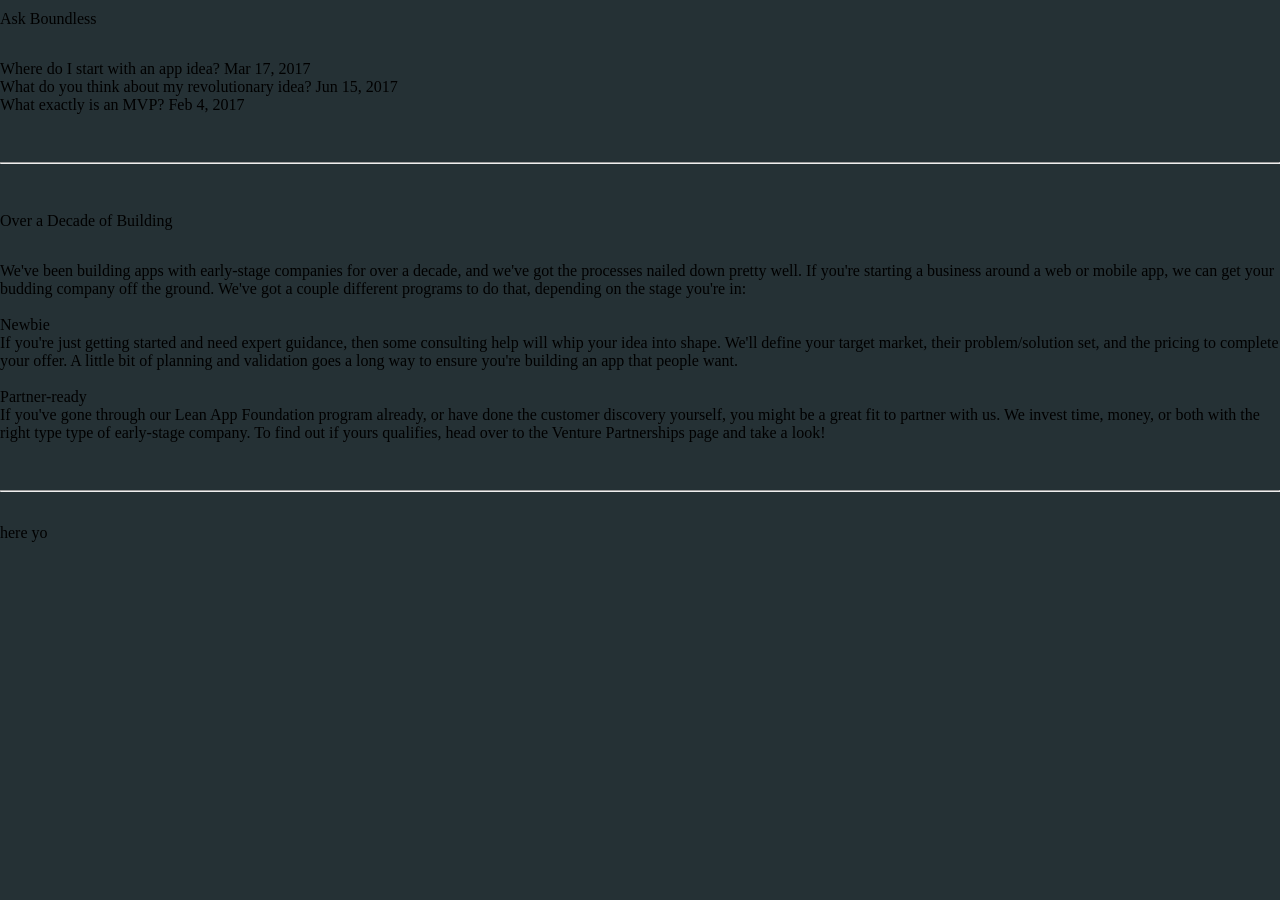
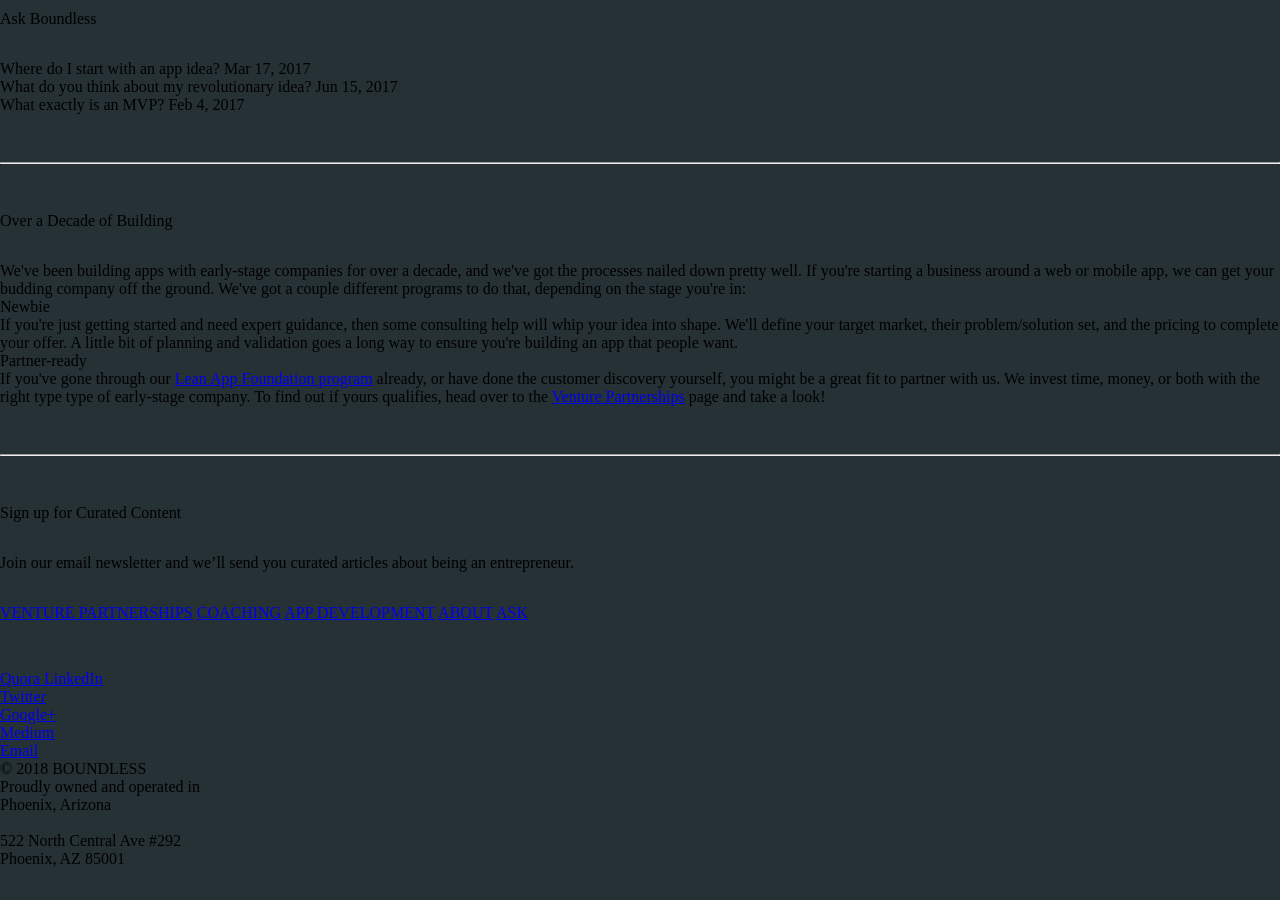
Before and after one commit to abasalilov/boundlessnew, a Jekyll site: the page built from index.md, in a window 1280 px wide and 900 px high, scrolled down 746 px. Built offline with Jekyll 4.4.1, drawn with Linux system fonts in a browser that asks for light colours; before the commit the page ends 1304 px from its top, so only the background shows below that.

Commit message:
mobile working

```diff
--- a/_includes/homeContent.html
+++ b/_includes/homeContent.html
@@ -1,13 +1,13 @@
 <section class="fluid-container">
   <div class="home-construction">
-    <img src="./img/home-group-134-copy.png" class="img" />
+    <img src="./img/home-group-134-copy.png" class="img ml-sm-5 ml-xs-0" />
   </div>
   <div class="row helpingpeoplegrow text-info mx-0 px-0">
     <div class="col-sm-9 offset-sm-2">
       Helping people grow ideas<br />into sustainable companies.
     </div>
   </div>
-  <div class="ittakesmorethana text-info">
+  <div class="row ittakesmorethana text-info mx-0 px-0">
     <div class="col-sm-8 offset-sm-2">
       It takes more than a great technology idea to build a great company. An
       idea is a catalyst, but great companies turn that idea into a sustainable
@@ -43,35 +43,46 @@
   <div class="row overadecade text-info mx-0 px-0">
     <div class="col-sm-10 offset-sm-2">Over a Decade of Building</div>
     <div class="wevebeenbuilding text-info">
-      <div class="col-sm-10 offset-sm-2">
-        <span class="span1"
-          >We've been building apps with early-stage companies for over a
-          decade, and we've got the processes nailed down pretty well. If you're
+      <div class="col-sm-9 offset-sm-2">
+        <div class="span1">
+          We've been building apps with early-stage companies for over a decade,
+          and we've got the processes nailed down pretty well. If you're
           starting a business around a web or mobile app, we can get your
           budding company off the ground. We've got a couple different programs
-          to do that, depending on the stage you're in:<br /><br /></span
-        ><span class="span2 paraTop">Newbie</span
-        ><span class="span3"
-          ><br />If you're just getting started and need expert guidance, then
-          some consulting help will whip your idea into shape. We'll define your
-          target market, their problem/solution set, and the pricing to complete
-          your offer. A little bit of planning and validation goes a long way to
-          ensure you're building an app that people want.<br /><br /></span
-        ><span class="span4 paraTop">Partner-ready</span
-        ><span class="span5"><br />If you've gone through our </span
-        ><span class="span6 highlightLink">Lean App Foundation program</span
-        ><span class="span7">
-          already, or have done the customer discovery yourself, you might be a
-          great fit to partner with us. We invest time, money, or both with the
-          right type type of early-stage company. To find out if yours
-          qualifies, head over to the </span
-        ><span class="span8 highlightLink">Venture Partnerships</span
-        ><span class="span9"> page and take a look!</span>
+          to do that, depending on the stage you're in:
+        </div>
+        <div class="span2">
+          <div class="paraTop">Newbie</div>
+          <div class="span3">
+            If you're just getting started and need expert guidance, then some
+            consulting help will whip your idea into shape. We'll define your
+            target market, their problem/solution set, and the pricing to
+            complete your offer. A little bit of planning and validation goes a
+            long way to ensure you're building an app that people want.
+          </div>
+          <div class="span4 paraTop">Partner-ready</div>
+          <span class="span5">If you've gone through our</span>
+          <a
+            class="span6 highlightLink text-info"
+            href="{{ site.baseurl }}/venture-partnerships/"
+            >Lean App Foundation program</a
+          >
+          <span class="span7">
+            already, or have done the customer discovery yourself, you might be
+            a great fit to partner with us. We invest time, money, or both with
+            the right type type of early-stage company. To find out if yours
+            qualifies, head over to the
+          </span>
+          <a
+            class="span8 highlightLink text-info"
+            href="{{ site.baseurl }}/venture-partnerships/"
+            >Venture Partnerships</a
+          >
+          <span class="span9">page and take a look!</span>
+        </div>
       </div>
     </div>
   </div>
 
   <hr class="midLine" />
-
-  <div class="row text-info mx-0 px-0"><div class="onetwo">here yo</div></div>
 </section>
--- a/_includes/signup.html
+++ b/_includes/signup.html
@@ -1,9 +1,9 @@
-<div>
-  <div class="row overadecade text-info">
-    <div class="col-sm-10 offset-sm-2">Sign up for Curated Content</div>
-    <div class="col-sm-10 offset-sm-2 joinCopy">
-      Join our email newsletter and we’ll send you curated articles about being
-      an entrepreneur.
-    </div>
+<div class="fluid-container">
+  <!-- <div class="row overadecade text-info mx-0 px-0"> -->
+  <div class="col-sm-10 offset-sm-2">Sign up for Curated Content</div>
+  <div class="col-sm-10 offset-sm-2 joinCopy">
+    Join our email newsletter and we’ll send you curated articles about being an
+    entrepreneur.
+    <!-- </div> -->
   </div>
 </div>
--- a/_layouts/homeLayout.html
+++ b/_layouts/homeLayout.html
@@ -32,7 +32,8 @@
 
   <body>
     <div class="fluid-container">
-      {% include headerNav.html %} {% include homeContent.html %}
+      {% include headerNav.html %} {% include homeContent.html %} {% include
+      signup.html %} {% include footer.html %}
     </div>
   </body>
 </html>
--- a/css/custom/includes/_home.scss
+++ b/css/custom/includes/_home.scss
@@ -7,10 +7,10 @@
 
 img {
   min-height: 1px;
-  max-width: 100%;
+  max-width: 98%;
   position: absolute;
   top: 205px;
-  left: 70px;
+  left: 9px;
 }
 
 .helpingpeoplegrow {
@@ -43,7 +43,7 @@
 }
 
 .topLine {
-  width: 92%;
+  width: 93%;
   margin-top: 6rem;
   margin-bottom: 4rem;
   position: relative;
@@ -51,12 +51,12 @@
   border-top-width: 2px !important;
   border-image-width: 2px !important;
   border-color: #424b4e !important;
-  left: 4%;
+  left: 3.5%;
 }
 
 .midLine {
   width: 82%;
-  margin-top: 6rem;
+  margin-top: 4rem;
   margin-bottom: 4rem;
   position: relative;
   min-height: 2px !important;
@@ -96,8 +96,8 @@
   -ms-transform: rotate(0deg); /* IE 9 */
   -webkit-transform: rotate(0deg); /* Chrome, Safari, Opera */
   transform: rotate(0deg);
-  font-family: "BarlowCondensed-Regular", Helvetica, Arial, serif;
-  font-size: 26px;
+  font-family: "BarlowCondensed-Regular", Helvetica, Arial, serif !important;
+  font-size: 26px !important;
   color: rgba(255, 255, 255, 0.8);
   text-align: left;
   line-height: 31px;
@@ -121,7 +121,7 @@
 
 .datespan {
   color: rgba(255, 255, 255, 1);
-  display: inline;
+  display: inline-block;
   font-size: 26px;
   line-height: 56px;
   font-family: "Barlow Condensed", sans-serif !important;
@@ -171,8 +171,9 @@
   line-height: 31px;
 
   .paraTop {
-    font-size: 1.6em;
-    font-family: "BarlowCondensed-Bold", Helvetica, Arial, serif;
+    font-size: 1.6em !important;
+    font-family: "BarlowCondensed-SemiBold", Helvetica, Arial, serif !important;
+    margin: 3rem 0 1rem 0;
   }
 
   .highlightLink {
```
